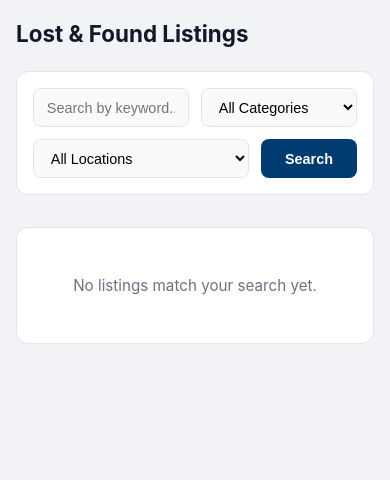
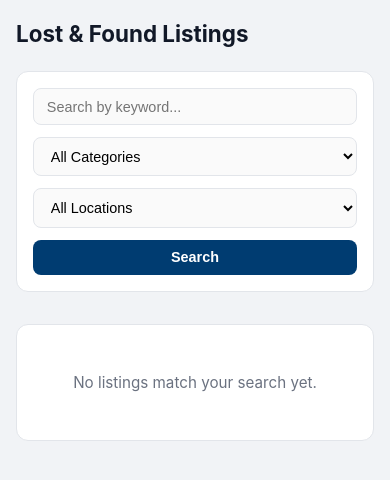
Before and after one commit to Kisaragisayu/2620MiniIT-G13-lost-and-found-webapp, a Flask app: page / in a window 390 px wide. Shown: the part 94-574 px from the top of the page. Run offline with Flask 3, Linux system fonts and the light colour scheme; data that the repository does not hold is empty.

Commit message:
Make browse grid and filters responsive

```diff
--- a/templates/index.html
+++ b/templates/index.html
@@ -95,6 +95,18 @@
         color: var(--color-muted);
         font-size: 0.95rem;
     }
+
+    /* Two columns on tablets, one on phones — three columns on a narrow
+       screen squeezes the titles into single words per line. */
+    @media (max-width: 900px) {
+        .item-grid { grid-template-columns: repeat(2, 1fr); }
+    }
+    @media (max-width: 560px) {
+        .item-grid { grid-template-columns: 1fr; }
+        .item-photo { height: 200px; }
+        .filter-input, .filter-select { flex: 1 1 100%; }
+        .filter-btn { width: 100%; }
+    }
 </style>
 {% endblock %}
 
```
